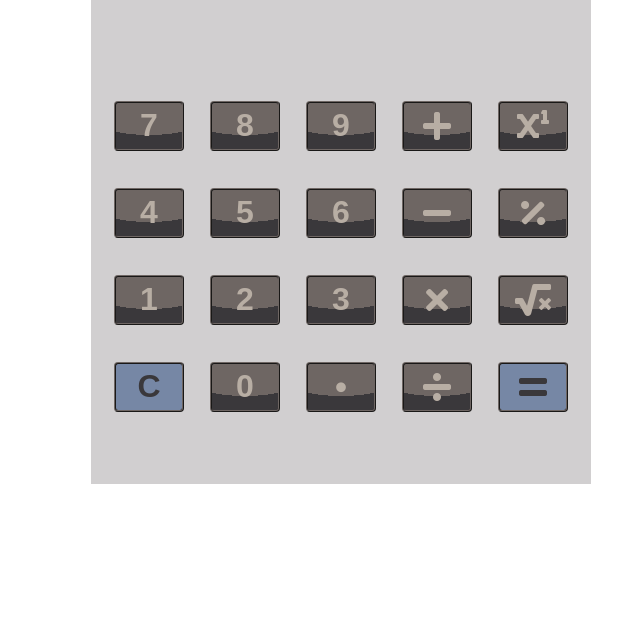
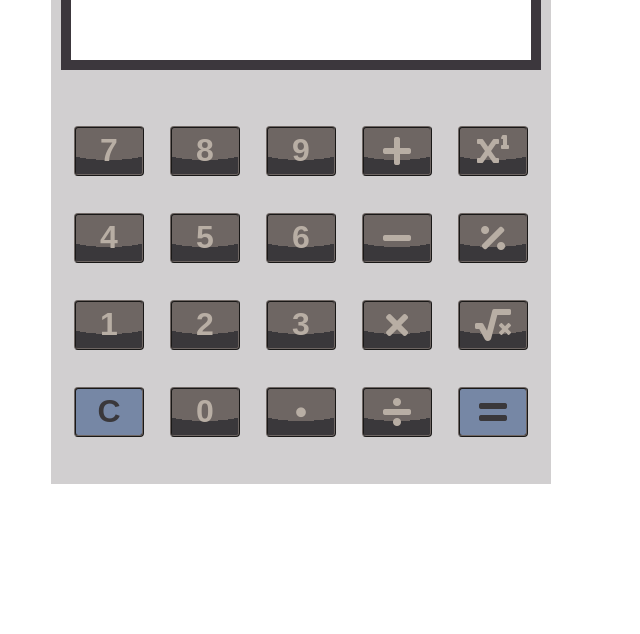
Before and after one commit to NaviusRina/Calculator, a plain HTML site: page index.html in a window 1280 px wide. Shown: the part 166-800 px from the top of the page, without its empty margins (299-939 px from the left). Drawn offline with Linux system fonts and the light colour scheme.

Commit message:
small changes

```diff
--- a/css/style.css
+++ b/css/style.css
@@ -19,7 +19,7 @@ body, * {
   justify-content: space-around;
   background-color: rgb(209,207,208);
 }
-.calculator .result {
+.calculator .calc-display {
   height: 100px;
   padding: 20px;
   box-sizing: border-box;
@@ -126,7 +126,7 @@ button#result-btn:hover .fa-equals{
   font-size: 10px;
 }
 .calc-operation {
-  width: 100px;
+  width: 20%;
   height: 600px;
   padding: 5px;
   box-sizing: border-box;
```
